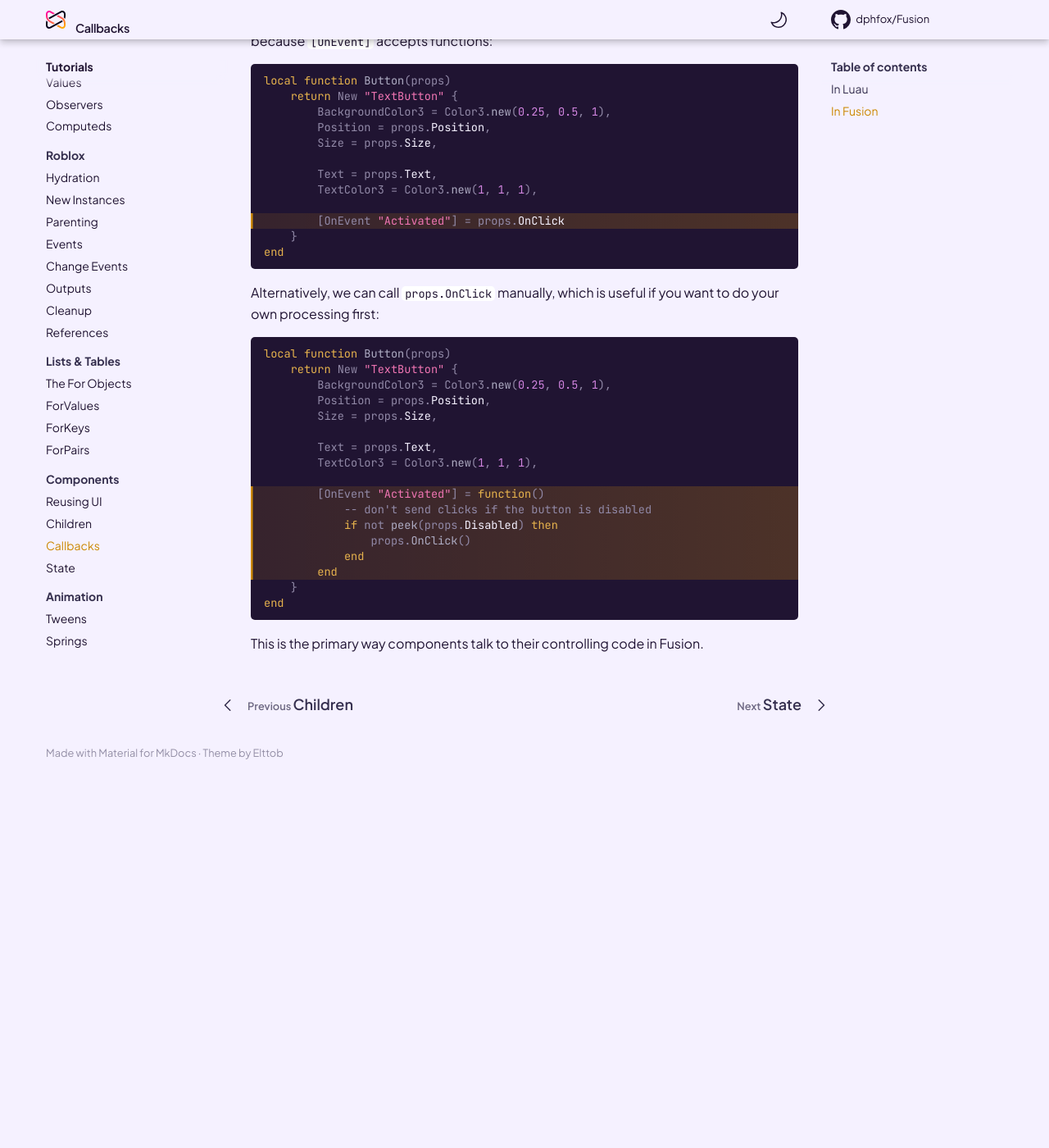
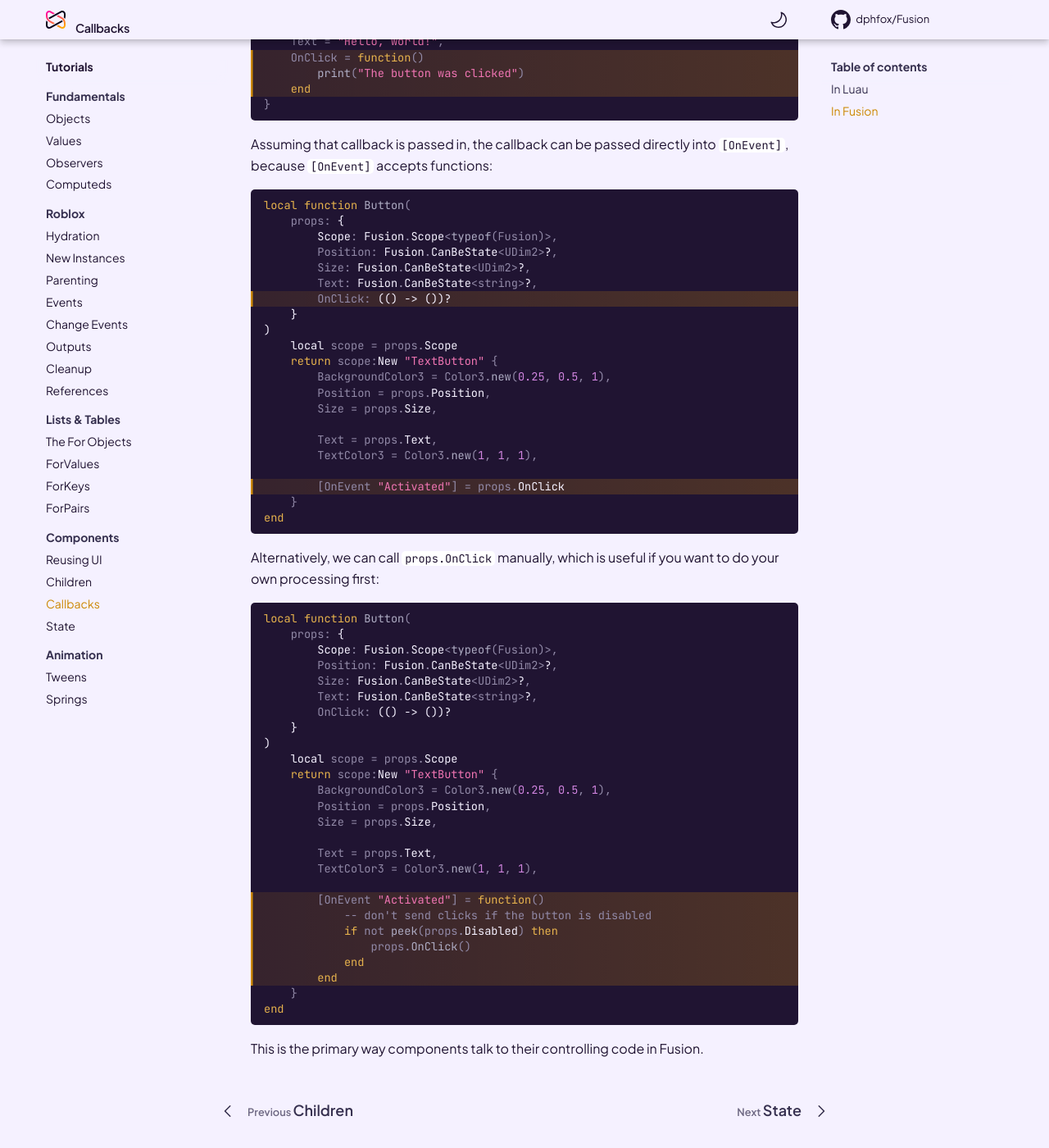
Before and after one commit to dphfox/Fusion, an MkDocs documentation site: the page built from docs/tutorials/components/callbacks.md, in a window 1280 px wide and 1400 px high, scrolled down 2070 px. Shown: the whole window at 82% size. Built offline with MkDocs 1.6.1 and Material for MkDocs 9.7.7, drawn with Linux system fonts in a browser that asks for light colours; comment, search, counter and statistics services are not loaded; the version menu is left out; before the commit the page ends 3011 px from its top, so only the background shows below that; some of the changed text lies outside the part shown.

Commit message:
Component callback tutorial updated to use scopes

````diff
--- a/docs/tutorials/components/callbacks.md
+++ b/docs/tutorials/components/callbacks.md
@@ -70,8 +70,16 @@ Components can use callbacks the same way. Consider this button component; when
 the button is clicked, the button needs to run some external code:
 
 ```Lua
-local function Button(props)
-    return New "TextButton" {
+local function Button(
+	props: {
+		Scope: Fusion.Scope<typeof(Fusion)>,
+		Position: Fusion.CanBeState<UDim2>?,
+		Size: Fusion.CanBeState<UDim2>?,
+		Text: Fusion.CanBeState<string>?
+	}
+)
+	local scope = props.Scope
+    return scope:New "TextButton" {
         BackgroundColor3 = Color3.new(0.25, 0.5, 1),
         Position = props.Position,
         Size = props.Size,
@@ -98,9 +106,18 @@ local button = Button {
 Assuming that callback is passed in, the callback can be passed directly into
 `[OnEvent]`, because `[OnEvent]` accepts functions:
 
-```Lua hl_lines="10"
-local function Button(props)
-    return New "TextButton" {
+```Lua hl_lines="7 19"
+local function Button(
+	props: {
+		Scope: Fusion.Scope<typeof(Fusion)>,
+		Position: Fusion.CanBeState<UDim2>?,
+		Size: Fusion.CanBeState<UDim2>?,
+		Text: Fusion.CanBeState<string>?,
+		OnClick: (() -> ())?
+	}
+)
+	local scope = props.Scope
+    return scope:New "TextButton" {
         BackgroundColor3 = Color3.new(0.25, 0.5, 1),
         Position = props.Position,
         Size = props.Size,
@@ -116,9 +133,18 @@ end
 Alternatively, we can call `props.OnClick` manually, which is useful if you want
 to do your own processing first:
 
-```Lua hl_lines="10-15"
-local function Button(props)
-    return New "TextButton" {
+```Lua hl_lines="19-24"
+local function Button(
+	props: {
+		Scope: Fusion.Scope<typeof(Fusion)>,
+		Position: Fusion.CanBeState<UDim2>?,
+		Size: Fusion.CanBeState<UDim2>?,
+		Text: Fusion.CanBeState<string>?,
+		OnClick: (() -> ())?
+	}
+)
+	local scope = props.Scope
+    return scope:New "TextButton" {
         BackgroundColor3 = Color3.new(0.25, 0.5, 1),
         Position = props.Position,
         Size = props.Size,
````
